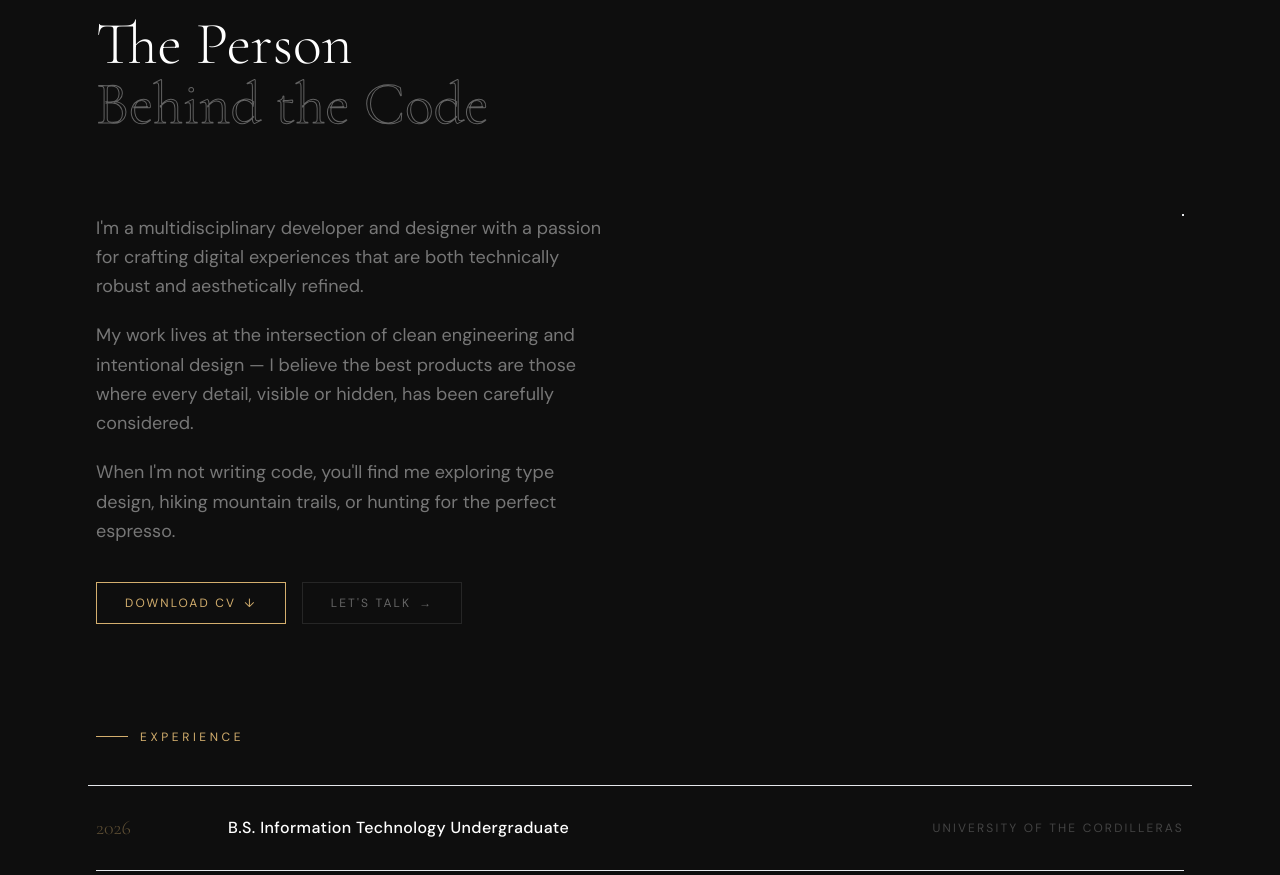
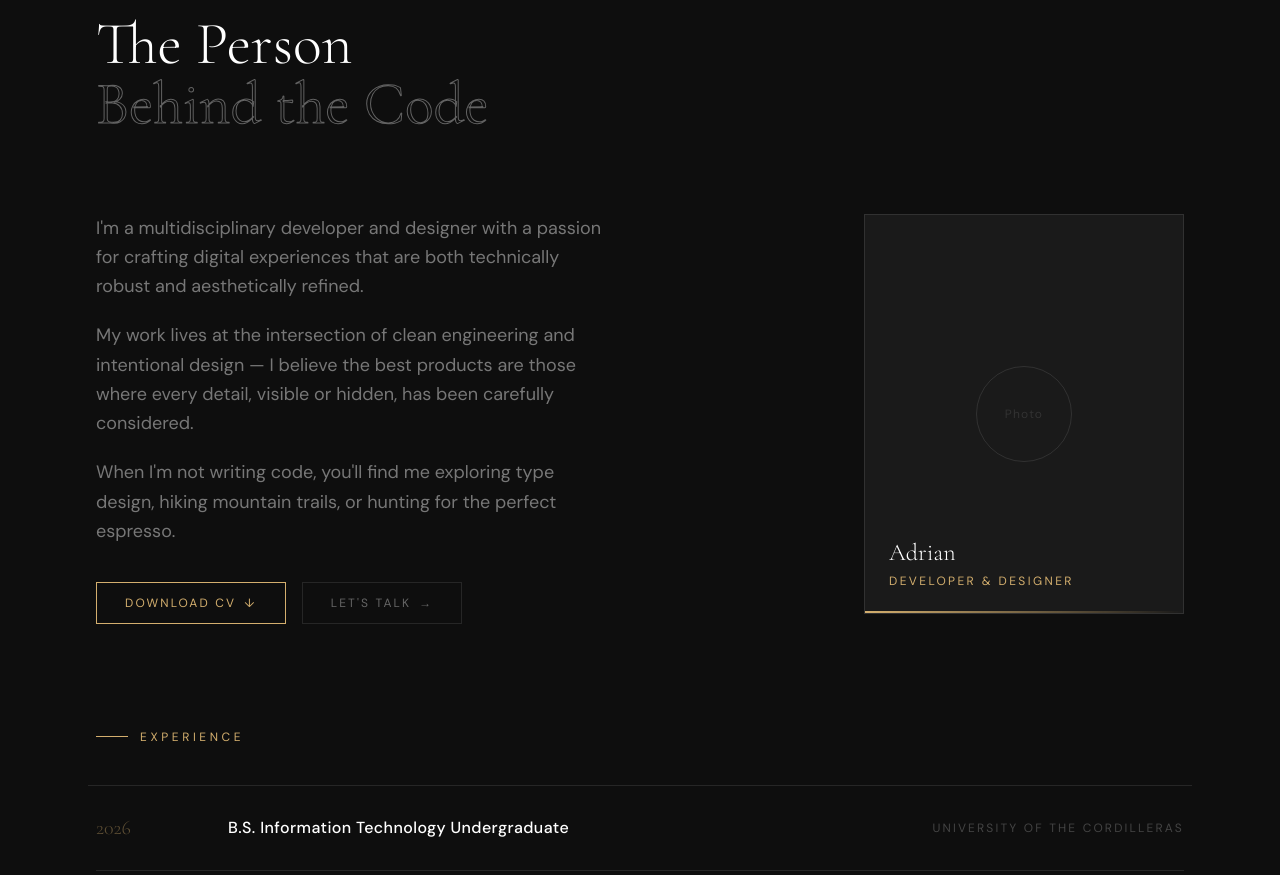
Before and after one commit to adrian-aizen/adrianPortfolio, a React (Create React App) app in the folder frontend/: page / in a window 1280 px wide. Shown: the part 1001-1876 px from the top of the page. Built offline with nearby package versions, Linux system fonts and the light colour scheme.

Commit message:
Progress: Modified Portrait Placeholder in About Section and Modified TailwindCSS Config

```diff
--- a/frontend/package.json
+++ b/frontend/package.json
@@ -3,6 +3,7 @@
   "version": "0.1.0",
   "private": true,
   "dependencies": {
+    "@tailwindcss/aspect-ratio": "^0.4.2",
     "@testing-library/dom": "^10.4.1",
     "@testing-library/jest-dom": "^6.9.1",
     "@testing-library/react": "^16.3.2",
--- a/frontend/src/pages/Home.jsx
+++ b/frontend/src/pages/Home.jsx
@@ -140,7 +140,7 @@ export default function Home() {
           </div>
 
           {/* Bio + Portrait */}
-          <div className="reveal grid lg:grid-cols-2 gap-16 mb-24 items-start">
+          <div className="reveal grid lg:grid-cols-2 gap-16 mb-24 items-start min-h-[400px]">
             <div className="space-y-5 text-[#777] text-lg leading-relaxed">
               <p>
                 I'm a multidisciplinary developer and designer with a passion for
@@ -173,18 +173,22 @@ export default function Home() {
             </div>
 
             {/* Portrait placeholder */}
-            <div className="relative aspect-[4/5] bg-white/2 border border-white/7 overflow-hidden max-w-xs lg:ml-auto">
+            <div className="relative w-full max-w-xs h-[400px] bg-white/5 border border-white/10 overflow-hidden lg:ml-auto">
               <div className="absolute inset-0 flex items-end p-6">
                 <div className="space-y-1">
-                  <p className="font-display text-2xl text-white">Adrian Adora</p>
-                  <p className="text-xs tracking-[0.2em] uppercase text-[#d4af6e]">Developer & Designer</p>
+                  <p className="font-display text-2xl text-white">Adrian</p>
+                  <p className="text-xs tracking-[0.2em] uppercase text-[#d4af6e]">
+                    Developer & Designer
+                  </p>
                 </div>
               </div>
+
               <div className="absolute inset-0 flex items-center justify-center">
                 <div className="w-24 h-24 rounded-full border border-white/10 flex items-center justify-center">
                   <span className="text-[#333] text-xs tracking-widest">Photo</span>
                 </div>
               </div>
+
               <div className="absolute bottom-0 left-0 right-0 h-0.5 bg-gradient-to-r from-[#d4af6e] via-[#d4af6e]/50 to-transparent" />
             </div>
           </div>
@@ -198,7 +202,7 @@ export default function Home() {
               {timeline.map((t, i) => (
                 <div
                   key={i}
-                  className="reveal group border-t border-white/7 py-7 grid grid-cols-[70px_1fr] md:grid-cols-[100px_1fr] gap-8 items-center hover:bg-white/1 transition-colors px-2 -mx-2"
+                  className="reveal group border-t border-white/10 py-7 grid grid-cols-[70px_1fr] md:grid-cols-[100px_1fr] gap-8 items-center hover:bg-white/1 transition-colors px-2 -mx-2"
                   style={{ transitionDelay: `${i * 60}ms` }}
                 >
                   <span className="font-display text-xl text-[#d4af6e]/40 group-hover:text-[#d4af6e]/70 transition-colors duration-300">
@@ -212,7 +216,7 @@ export default function Home() {
                   </div>
                 </div>
               ))}
-              <div className="border-t border-white/7" />
+              <div className="border-t border-white/10" />
             </div>
           </div>
         </div>
@@ -238,7 +242,7 @@ export default function Home() {
             {projects.map((p, i) => (
               <div
                 key={p.num}
-                className="reveal group border-t border-white/8 py-10 grid md:grid-cols-[80px_1fr_auto] gap-6 md:gap-12 items-start hover:bg-white/2 transition-colors duration-300 cursor-pointer px-4 -mx-4"
+                className="reveal group border-t border-white/8 py-10 grid md:grid-cols-[80px_1fr_auto] gap-6 md:gap-12 items-start hover:bg-white/5 transition-colors duration-300 cursor-pointer px-4 -mx-4"
                 style={{ transitionDelay: `${i * 60}ms` }}
               >
                 <span className="font-display text-4xl text-[#d4af6e]/30 group-hover:text-[#d4af6e]/70 transition-colors duration-300">
--- a/frontend/tailwind.config.js
+++ b/frontend/tailwind.config.js
@@ -4,5 +4,5 @@ module.exports = {
   theme: {
     extend: {},
   },
-  plugins: [],
+  plugins: [require('@tailwindcss/aspect-ratio')],
 };
```
Also changed, not shown: 1 other file (tests, documents, lock files or other folders).
